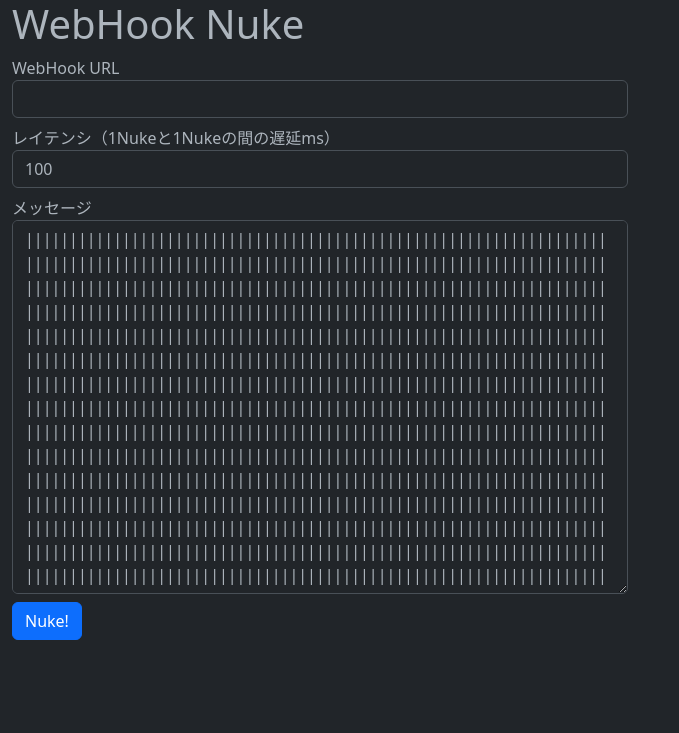
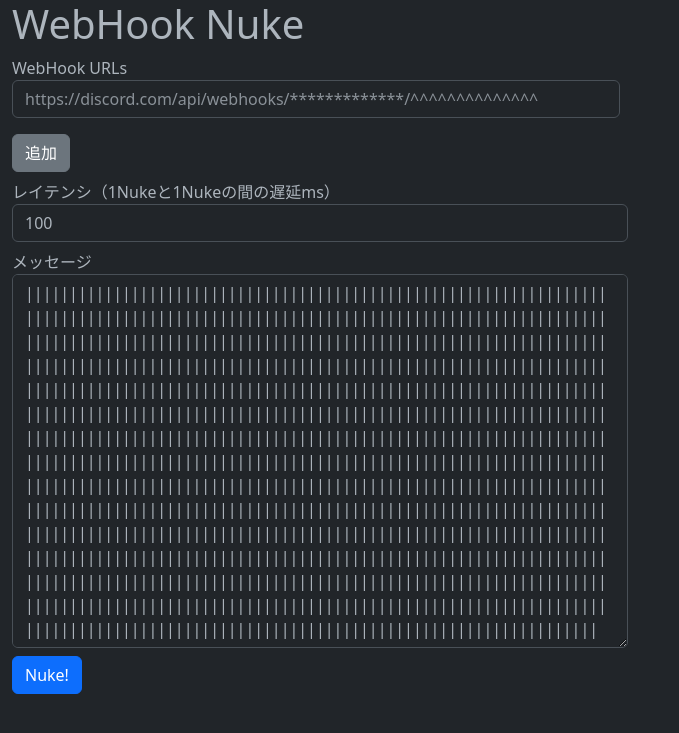
Before and after one commit to stsaria/discordAnnoyanceTools, a Flask app: page /webhookNuke in a window 1280 px wide. Shown: the top 733 px of the page, without its empty margins (0-679 px from the left). Run offline with Flask 3, Linux system fonts and the light colour scheme.

Commit message:
ランダム文字列の長さを12から7に変更、Webhook荒らしでWebhookUrlを複数指定できるように改良

```diff
--- a/src/discordBot.py
+++ b/src/discordBot.py
@@ -98,7 +98,7 @@
             await self.banAllUser(self.guild)
         if self.allChannelDelete:
             await self.deleteAllChannel(self.guild)
-        message = self.message+"\n"+"".join(random.choice(string.ascii_lowercase) for _ in range(12))
+        message = self.message+"\n"+"".join(random.choice(string.ascii_lowercase) for _ in range(7))
         await self.nuke(self.nukeLatency, message, self.guild, self.channelName)
     async def on_message(self, message):
         if message.author.bot:
--- a/src/discordWebhook.py
+++ b/src/discordWebhook.py
@@ -27,16 +27,15 @@
             if logId in stops:
                 logs.pop(logId)
                 return
-            logs[logId] += f"{str(datetime.datetime.now())} Send WebhookNuke - "
             try:
-                bMessage = message+"\n"+"".join(random.choice(string.ascii_lowercase) for _ in range(12))
+                bMessage = message+"\n"+"".join(random.choice(string.ascii_lowercase) for _ in range(7))
                 response = self.send(bMessage)
                 if response.status_code == 204:
-                    logs[logId] += "Success"
+                    logs[logId] += "[+]Success"
                 else:
-                    logs[logId] += f"Failed({response.status_code})"
+                    logs[logId] += f"[-]Failed({response.status_code})"
             except:
                 print(traceback.format_exc())
-                logs[logId] += "Failed(Exception)"
-            logs[logId] += "\n"
+                logs[logId] += "[-]Failed(Exception)"
+            logs[logId] += f" | {str(datetime.datetime.now())} Url:{self.webhookUrl}\n"
             time.sleep(latency*0.001)
--- a/src/endpoints.py
+++ b/src/endpoints.py
@@ -25,14 +25,14 @@
     if request.method == "POST":
         logId = "".join(random.choice(string.ascii_lowercase) for _ in range(12))
 
-        webhookUrl = request.form["webhookUrl"]
+        webhookUrls = request.form.getlist('webhookUrl')
         latency = int(request.form["latency"])
         message = request.form["message"]
 
-        discord = discordWebhook.DiscordWebhook(webhookUrl)
-        nukeThread = threading.Thread(target=discord.nuke, args=(logId, latency, message))
-        nukeThread.start()
+        print(webhookUrls)
 
+        for webhookUrl in webhookUrls:
+            threading.Thread(target=discordWebhook.DiscordWebhook(webhookUrl).nuke, args=(logId, latency, message)).start()
         return render_template('webhookNuke.html', logId=logId)
     return render_template('webhookNuke.html')
 
--- a/src/templates/botNuke.html
+++ b/src/templates/botNuke.html
@@ -38,7 +38,7 @@
                 </div>
                 <div class="mb-2">
                     <label for="message">メッセージ</label>
-                    <textarea class="form-control" id="message" name="message" rows="15" required>||||||||||||||||||||||||||||||||||||||||||||||||||||||||||||||||||||||||||||||||||||||||||||||||||||||||||||||||||||||||||||||||||||||||||||||||||||||||||||||||||||||||||||||||||||||||||||||||||||||||||||||||||||||||||||||||||||||||||||||||||||||||||||||||||||||||||||||||||||||||||||||||||||||||||||||||||||||||||||||||||||||||||||||||||||||||||||||||||||||||||||||||||||||||||||||||||||||||||||||||||||||||||||||||||||||||||||||||||||||||||||||||||||||||||||||||||||||||||||||||||||||||||||||||||||||||||||||||||||||||||||||||||||||||||||||||||||||||||||||||||||||||||||||||||||||||||||||||||||||||||||||||||||||||||||||||||||||||||||||||||||||||||||||||||||||||||||||||||||||||||||||||||||||||||||||||||||||||||||||||||||||||||||||||||||||||||||||||||||||||||||||||||||||||||||||||||||||||||||||||||||||||||||||||||||||||||||||||||||||||||||||||||||||||||||||||||||||||||||||||||||||||||||||||||||||||||||||||||||||||||||||||||||||||||||||||||||||||||||||||||||||||||||||||||||||||||||||
+                    <textarea class="form-control" id="message" name="message" rows="15" required>|||||||||||||||||||||||||||||||||||||||||||||||||||||||||||||||||||||||||||||||||||||||||||||||||||||||||||||||||||||||||||||||||||||||||||||||||||||||||||||||||||||||||||||||||||||||||||||||||||||||||||||||||||||||||||||||||||||||||||||||||||||||||||||||||||||||||||||||||||||||||||||||||||||||||||||||||||||||||||||||||||||||||||||||||||||||||||||||||||||||||||||||||||||||||||||||||||||||||||||||||||||||||||||||||||||||||||||||||||||||||||||||||||||||||||||||||||||||||||||||||||||||||||||||||||||||||||||||||||||||||||||||||||||||||||||||||||||||||||||||||||||||||||||||||||||||||||||||||||||||||||||||||||||||||||||||||||||||||||||||||||||||||||||||||||||||||||||||||||||||||||||||||||||||||||||||||||||||||||||||||||||||||||||||||||||||||||||||||||||||||||||||||||||||||||||||||||||||||||||||||||||||||||||||||||||||||||||||||||||||||||||||||||||||||||||||||||||||||||||||||||||||||||||||||||||||||||||||||||||||||||||||||||||||||||||||||||||||||||||||||||||||||||||||||||||||||||||
 @everyone
 # Nuke</textarea>
                 <div class="mb-2">
--- a/src/templates/webhookNuke.html
+++ b/src/templates/webhookNuke.html
@@ -5,6 +5,22 @@
     <meta name="viewport" content="width=device-width, initial-scale=1.0">
     <title>Discord Annoyance Tools - WebhookNuke</title>
     <link href="https://cdn.jsdelivr.net/npm/bootstrap@5.3.0/dist/css/bootstrap.min.css" rel="stylesheet" integrity="sha384-9ndCyUaIbzAi2FUVXJi0CjmCapSmO7SnpJef0486qhLnuZ2cdeRhO02iuK6FUUVM" crossorigin="anonymous">
+    <style>
+        .item-input {
+            display: flex;
+            align-items: center;
+            margin-bottom: 1rem;
+        }
+        .item-input input {
+            flex: 1;
+            margin-right: 0.5rem;
+        }
+        .item-input .remove-btn {
+            background-color: #dc3545;
+            color: white;
+            border: none;
+        }
+    </style>
 </head>
 <body class="container-fluid">
     <h1>WebHook Nuke</h1>
@@ -12,8 +28,14 @@
         <div class="col-md-6">
             <form method="post" class="mb-3" id="form" accept-charset="UTF-8">
                 <div class="mb-2">
-                    <label for="webhookUrl">WebHook URL</label>
-                    <input type="text" class="form-control" id="webhookUrl" name="webhookUrl" required></input>
+                    <label for="webhookUrl">WebHook URLs</label>
+                    <div id="items-container">
+                        <div class="item-input">
+                            <input type="text" name="webhookUrl" class="form-control" placeholder="https://discord.com/api/webhooks/*************/^^^^^^^^^^^^^^" required>
+                            <button type="button" class="btn btn-danger remove-btn" style="display: none;">Remove</button>
+                        </div>
+                    </div>
+                    <button type="button" class="btn btn-secondary" id="add-item">追加</button>
                 </div>
                 <div class="mb-2">
                     <label for="latency">レイテンシ（1Nukeと1Nukeの間の遅延ms）</label>
@@ -21,7 +43,7 @@
                 </div>
                 <div class="mb-2">
                     <label for="message">メッセージ</label>
-                    <textarea class="form-control" id="message" name="message" rows="15" required>||||||||||||||||||||||||||||||||||||||||||||||||||||||||||||||||||||||||||||||||||||||||||||||||||||||||||||||||||||||||||||||||||||||||||||||||||||||||||||||||||||||||||||||||||||||||||||||||||||||||||||||||||||||||||||||||||||||||||||||||||||||||||||||||||||||||||||||||||||||||||||||||||||||||||||||||||||||||||||||||||||||||||||||||||||||||||||||||||||||||||||||||||||||||||||||||||||||||||||||||||||||||||||||||||||||||||||||||||||||||||||||||||||||||||||||||||||||||||||||||||||||||||||||||||||||||||||||||||||||||||||||||||||||||||||||||||||||||||||||||||||||||||||||||||||||||||||||||||||||||||||||||||||||||||||||||||||||||||||||||||||||||||||||||||||||||||||||||||||||||||||||||||||||||||||||||||||||||||||||||||||||||||||||||||||||||||||||||||||||||||||||||||||||||||||||||||||||||||||||||||||||||||||||||||||||||||||||||||||||||||||||||||||||||||||||||||||||||||||||||||||||||||||||||||||||||||||||||||||||||||||||||||||||||||||||||||||||||||||||||||||||||||||||||||||||||||||||
+                    <textarea class="form-control" id="message" name="message" rows="15" required>|||||||||||||||||||||||||||||||||||||||||||||||||||||||||||||||||||||||||||||||||||||||||||||||||||||||||||||||||||||||||||||||||||||||||||||||||||||||||||||||||||||||||||||||||||||||||||||||||||||||||||||||||||||||||||||||||||||||||||||||||||||||||||||||||||||||||||||||||||||||||||||||||||||||||||||||||||||||||||||||||||||||||||||||||||||||||||||||||||||||||||||||||||||||||||||||||||||||||||||||||||||||||||||||||||||||||||||||||||||||||||||||||||||||||||||||||||||||||||||||||||||||||||||||||||||||||||||||||||||||||||||||||||||||||||||||||||||||||||||||||||||||||||||||||||||||||||||||||||||||||||||||||||||||||||||||||||||||||||||||||||||||||||||||||||||||||||||||||||||||||||||||||||||||||||||||||||||||||||||||||||||||||||||||||||||||||||||||||||||||||||||||||||||||||||||||||||||||||||||||||||||||||||||||||||||||||||||||||||||||||||||||||||||||||||||||||||||||||||||||||||||||||||||||||||||||||||||||||||||||||||||||||||||||||||||||||||||||||||||||||||||||||||||||||||||||||||||
 @everyone
 # Nuke</textarea>
                 </div>
@@ -42,6 +64,29 @@
     </pre>
     {% endif %}
     <script>
+        document.addEventListener('DOMContentLoaded', function() {
+            var addButton = document.getElementById('add-item');
+            var container = document.getElementById('items-container');
+
+            addButton.addEventListener('click', function() {
+                var itemDivs = container.getElementsByClassName('item-input');
+                var newItemDiv = document.createElement('div');
+                newItemDiv.className = 'item-input';
+                newItemDiv.innerHTML = `
+                    <input type="text" name="webhookUrl" class="form-control" placeholder="https://discord.com/api/webhooks/*************/^^^^^^^^^^^^^^" required>
+                    <button type="button" class="btn btn-danger remove-btn">削除</button>
+                `;
+                container.appendChild(newItemDiv);
+                newItemDiv.querySelector('.remove-btn').addEventListener('click', function() {
+                    newItemDiv.remove();
+                });
+            });
+            container.querySelectorAll('.remove-btn').forEach(function(btn) {
+                btn.addEventListener('click', function() {
+                    btn.parentElement.remove();
+                });
+            });
+        });
         document.getElementById('form').addEventListener('submit', function(event) {
             var webhookUrlsInput = document.getElementById("webhookUrls");
             var latencyInput = document.getElementById("latency");
```
